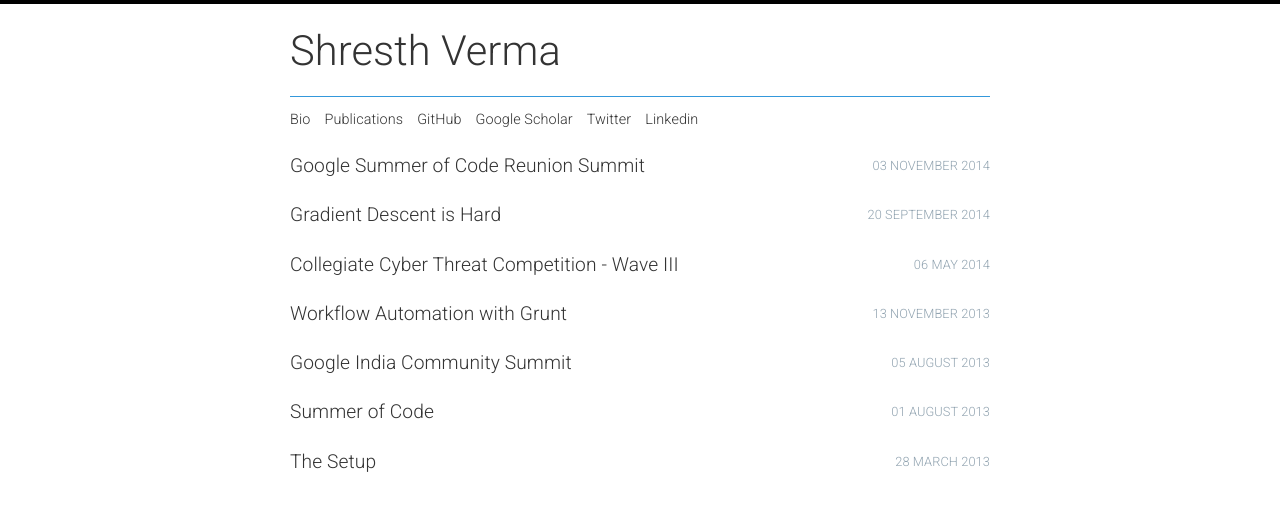
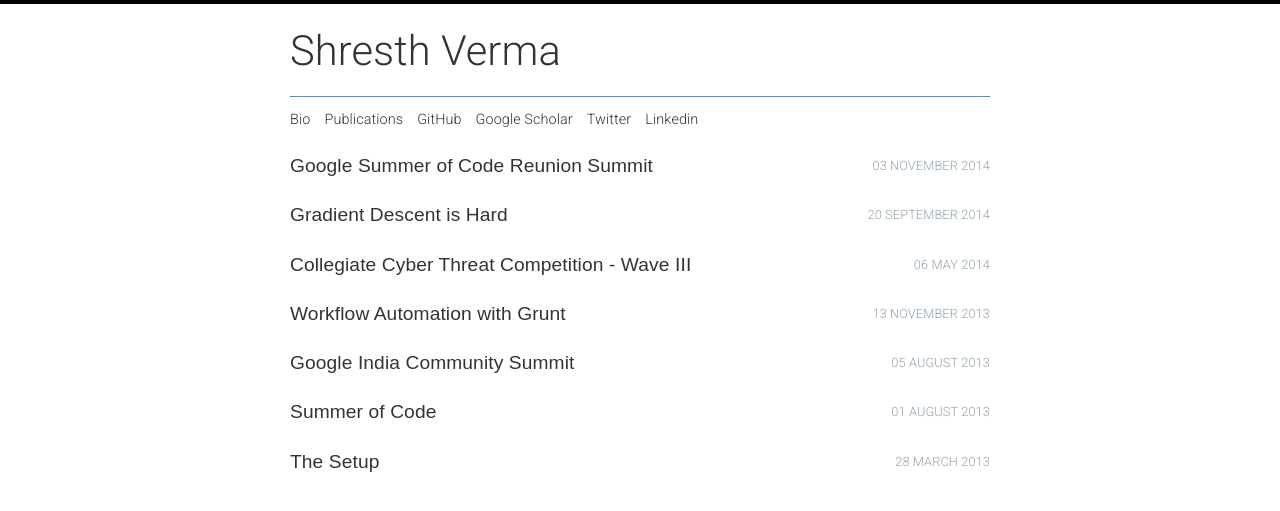
Before and after one commit to navoditas/navoditas.github.io, a Jekyll site: the page built from _pages/old.md, in a window 1280 px wide. Shown: the top 511 px of the page. Built offline with Jekyll 4.4.1, drawn with Linux system fonts in a browser that asks for light colours.

Commit message:
Update main_1603233531.css

```diff
--- a/css/main_1603233531.css
+++ b/css/main_1603233531.css
@@ -124,7 +124,7 @@ ul.nav-bar li {
 }
 
 .page-content .entries .title {
-  font-family: 'Roboto', sans-serif;
+  font-family: 'Roboto-Bold', sans-serif;
   font-size: 1.2em;
   line-height: 1.4em;
   font-weight: 300;
```
